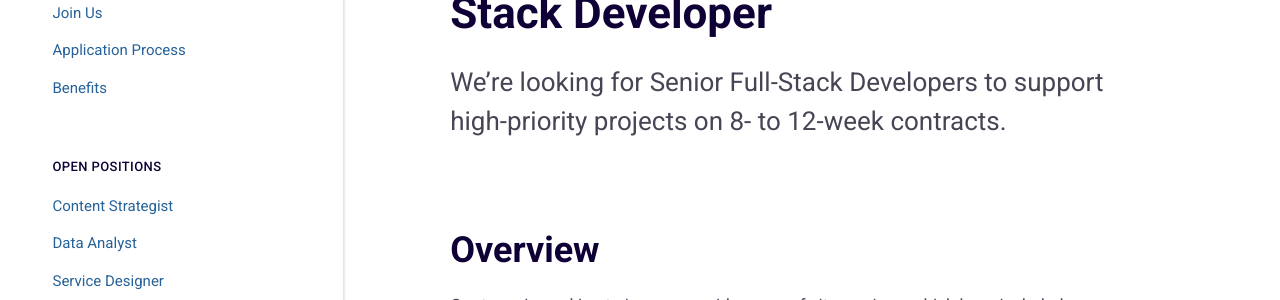
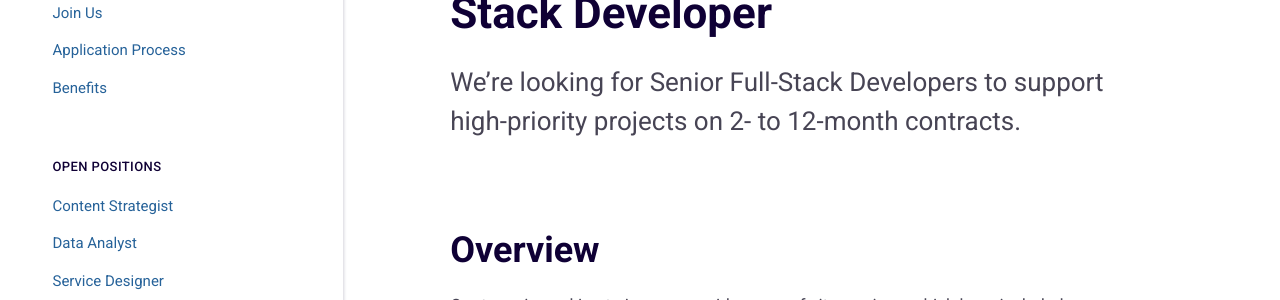
Before and after one commit to opensavannah/ProjectResilience, a Jekyll site: the page built from _jobs/positions/contract-full-stack-developer.md, in a window 1280 px wide and 900 px high. Shown: the part 238-538 px from the top of the window. Built offline with Jekyll 4.4.1, drawn with Linux system fonts in a browser that asks for light colours.

Commit message:
update contract length

```diff
--- a/_jobs/positions/contract-full-stack-developer.md
+++ b/_jobs/positions/contract-full-stack-developer.md
@@ -3,7 +3,7 @@ title: Contract Position - Senior Full Stack Developer
 is_fellow: false
 lever_link: https://boards.greenhouse.io/oddaustin/jobs/4057734002
 position: 15
-lede_markdown: "We’re looking for Senior Full-Stack Developers to support high-priority projects on 8- to 12-week contracts."
+lede_markdown: "We’re looking for Senior Full-Stack Developers to support high-priority projects on 2- to 12-month contracts."
 
 ---
 
```
Also changed, not shown: 1 other file.
